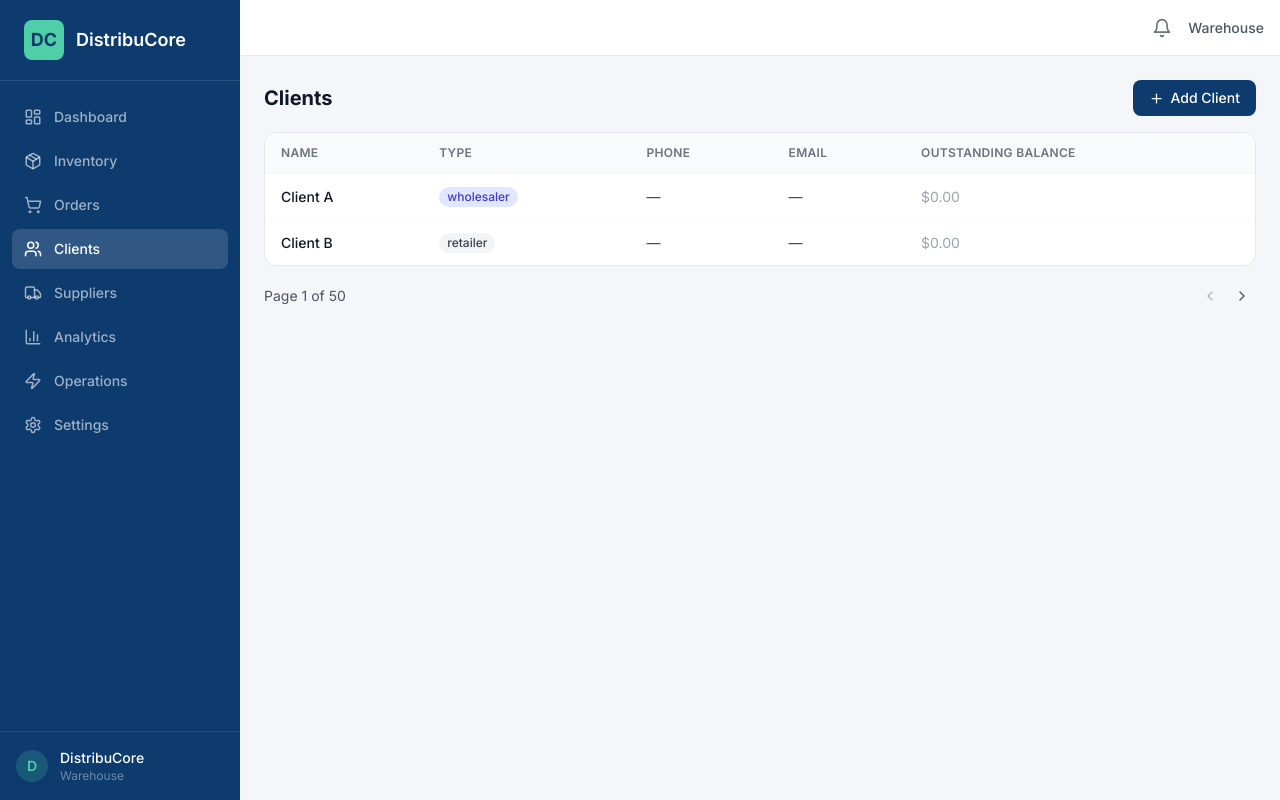
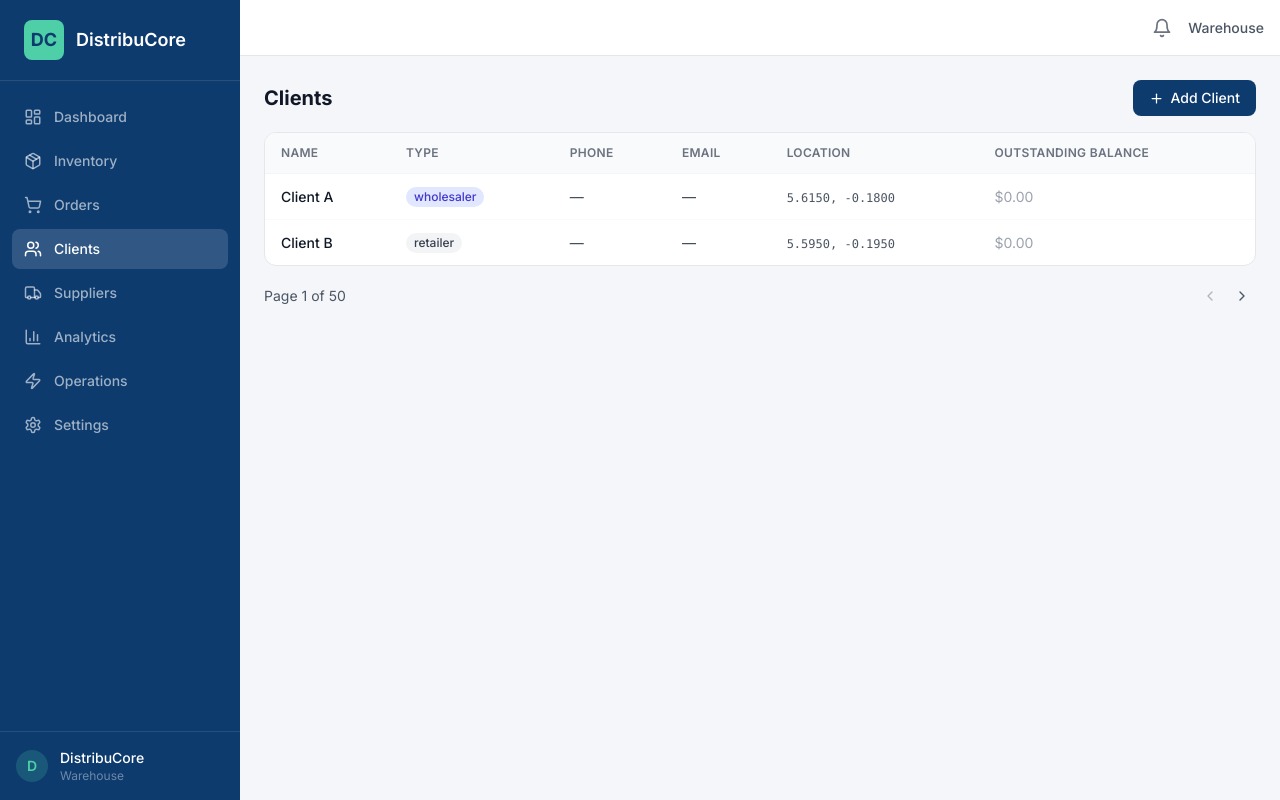
Before and after one commit to devcore002-Co/distribucore, a React (Vite) app in the folder distribution-dashboard/: page /clients in a window 1280 px wide. Built offline with nearby package versions, Linux system fonts and the light colour scheme.

Commit message:
Add location column to Clients page

```diff
--- a/distribution-dashboard/src/pages/ClientsPage.jsx
+++ b/distribution-dashboard/src/pages/ClientsPage.jsx
@@ -85,6 +85,7 @@ export default function ClientsPage() {
             <Th>Type</Th>
             <Th>Phone</Th>
             <Th>Email</Th>
+            <Th>Location</Th>
             <Th>Outstanding Balance</Th>
           </tr>
         </thead>
@@ -95,6 +96,13 @@ export default function ClientsPage() {
               <Td><Badge className={typeColor(c.type)}>{c.type}</Badge></Td>
               <Td>{c.phone || '—'}</Td>
               <Td>{c.email || '—'}</Td>
+              <Td>
+                {c.latitude && c.longitude ? (
+                  <span className="text-xs font-mono text-gray-600">{c.latitude.toFixed(4)}, {c.longitude.toFixed(4)}</span>
+                ) : (
+                  <span className="text-gray-400 text-xs">Not set</span>
+                )}
+              </Td>
               <Td>
                 <span className={c.outstanding_balance > 0 ? 'text-amber-600 font-semibold' : 'text-gray-400'}>
                   {formatCurrency(c.outstanding_balance)}
```
